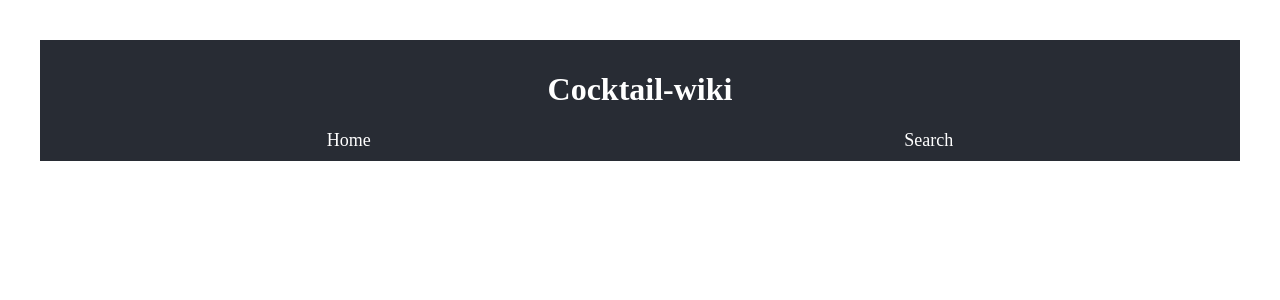
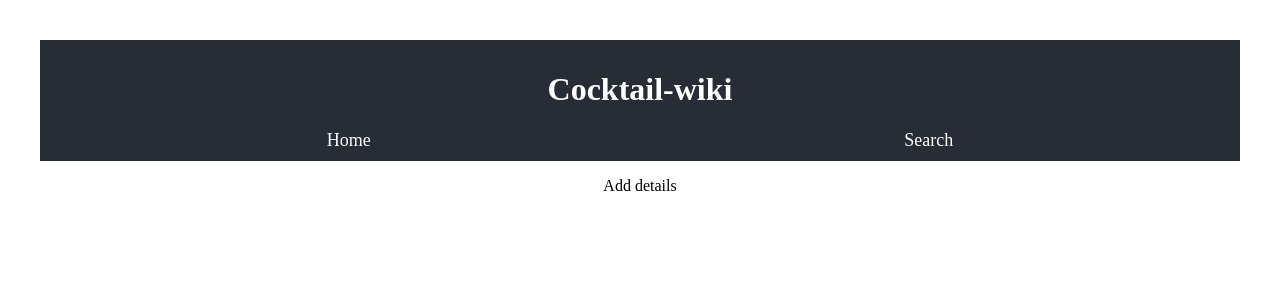
Before and after one commit to Heithem980/exercise-react-cocktail-API, a React (Vite) app: page /Details in a window 1280 px wide. Shown: the top 300 px of the page. Built offline with nearby package versions, Linux system fonts and the light colour scheme.

Commit message:
adding read more page

```diff
--- a/src/components/App.tsx
+++ b/src/components/App.tsx
@@ -1,28 +1,26 @@
 import "../css/app.css";
-import { BrowserRouter as Router, Routes, Route, Link } from "react-router-dom";
+import { BrowserRouter as Router, Routes, Route } from "react-router-dom";
 import { GetRandomCocktail } from "./GetRandomCocktail";
 import { Header } from "./Header";
-
-
-
+import { Details } from "./Details"
 
 
 
 
 export function App() {
   return (
-    <>
     <Router>
       <>
         <Header />
         <main>
           <Routes>
             <Route path="/" element={<GetRandomCocktail />} />
+            <Route path="/Details" element={<Details />} />
+
           </Routes>
         </main>
       </>
     </Router>
-    </>
   );
 }
 
--- /dev/null
+++ b/src/components/Details.tsx
@@ -0,0 +1,14 @@
+
+
+
+
+
+
+export function Details() {
+
+    return (
+        <>
+        <p>Add details</p>
+        </>
+    )
+}
--- a/src/components/GetRandomCocktail.tsx
+++ b/src/components/GetRandomCocktail.tsx
@@ -1,5 +1,6 @@
 import { useState, useEffect } from "react";
 import "../css/CocktailCard.css";
+import { Link } from "react-router-dom";
 
 export function GetRandomCocktail() {
   const [CocktailImage, setCocktailImage] = useState(null);
@@ -31,7 +32,8 @@ export function GetRandomCocktail() {
       <button onClick={GetRandomCocktailOnClick}>Randomize</button>
 
       </div>
-      <a href="#" >See More ›</a>
+      <Link to="/Details">Read more</Link>
+
 
     </>
   );
```
Also changed, not shown: 1 other file (tests, documents, lock files or other folders). Lines whose indentation alone changed are shown as unchanged.
